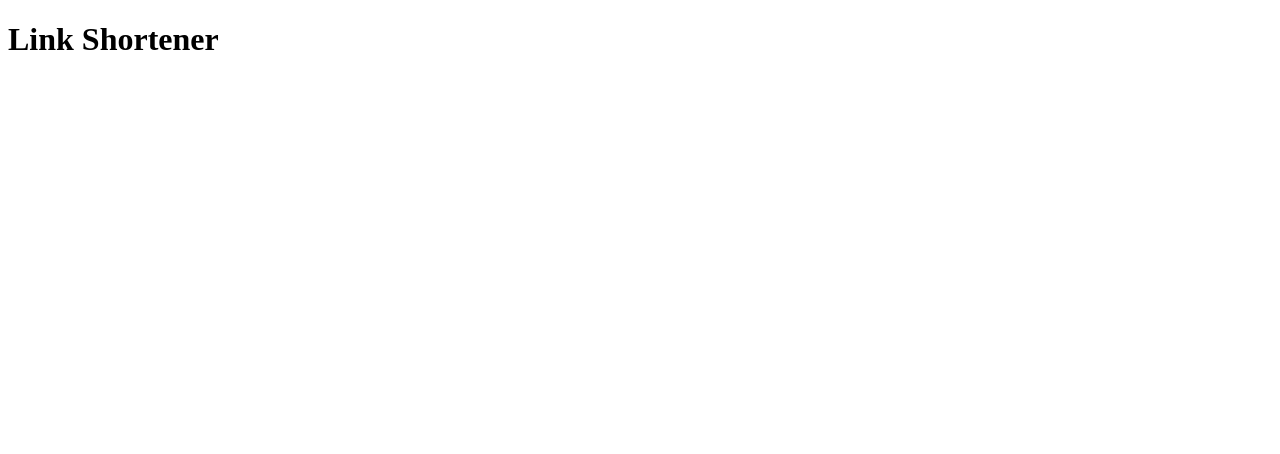
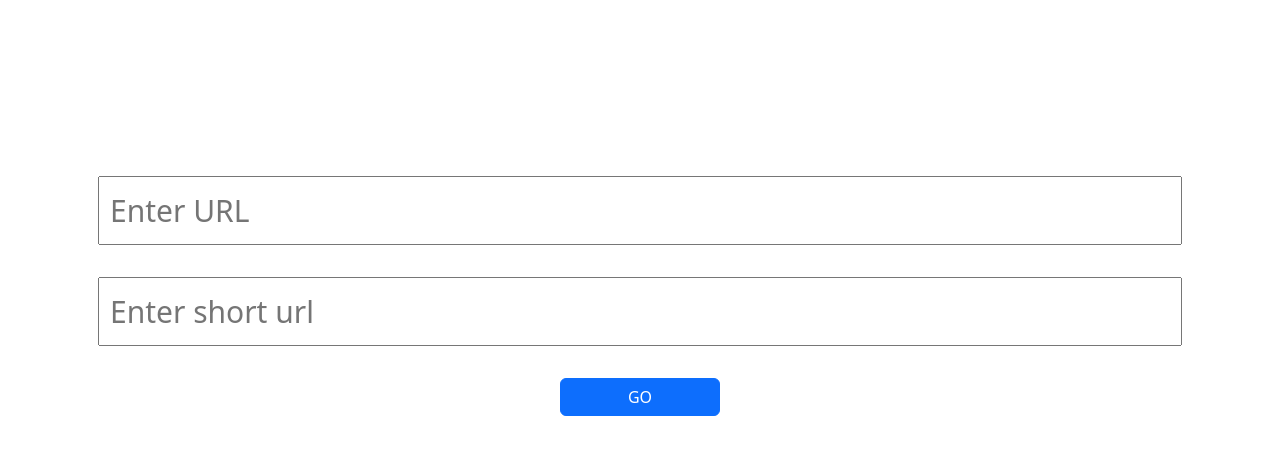
Before and after one commit to humandavey/link-shortener, a React (Vite) app: page / in a window 1280 px wide. Shown: the top 454 px of the page. Built offline with nearby package versions, Linux system fonts and the light colour scheme; no server answers.

Commit message:
ability to create short links

```diff
--- a/package.json
+++ b/package.json
@@ -10,8 +10,10 @@
     "preview": "vite preview"
   },
   "dependencies": {
+    "bootstrap": "^5.3.7",
     "firebase": "^12.1.0",
     "react": "^19.1.1",
+    "react-bootstrap": "^2.10.10",
     "react-dom": "^19.1.1"
   },
   "devDependencies": {
--- a/src/firebase.ts
+++ b/src/firebase.ts
@@ -5,16 +5,17 @@ import {
   getFirestore,
   doc,
   getDoc,
+  setDoc,
 } from "firebase/firestore";
 
 const firebaseConfig = {
-  apiKey: process.env.FB_API_KEY,
-  authDomain: process.env.FB_AUTH_DOMAIN,
-  projectId: process.env.FB_PROJECT_ID,
-  storageBucket: process.env.FB_STORAGE_BUCKET,
-  messagingSenderId: process.env.FB_MESSAGE_SENDER_ID,
-  appId: process.env.FB_APP_ID,
-  measurementId: process.env.FB_MEASUREMENT_ID,
+  apiKey: import.meta.env.VITE_FB_API_KEY,
+  authDomain: import.meta.env.VITE_FB_AUTH_DOMAIN,
+  projectId: import.meta.env.VITE_FB_PROJECT_ID,
+  storageBucket: import.meta.env.VITE_FB_STORAGE_BUCKET,
+  messagingSenderId: import.meta.env.VITE_FB_MESSAGE_SENDER_ID,
+  appId: import.meta.env.VITE_FB_APP_ID,
+  measurementId: import.meta.env.VITE_FB_MEASUREMENT_ID,
 };
 
 const app = initializeApp(firebaseConfig);
@@ -35,3 +36,14 @@ export const getURL = async (short: string): Promise<string> => {
   const docSnap = await getDoc(docRef)
   return docSnap.data()!["url"]
 }
+
+export const createShort = async(url: string, short: string) => {
+  console.log({
+    name: short,
+    url: url,
+  })
+  await setDoc(doc(db, "links", short), {
+    name: short,
+    url: url,
+  })
+}
--- a/src/index.css
+++ b/src/index.css
@@ -0,0 +1,33 @@
+html body {
+  margin: 0;
+  padding: 0;
+}
+
+.container {
+  width: 100px;
+  display: flex;
+  flex-direction: column;
+  margin: 10rem;
+}
+
+.url-field {
+  margin: 1rem;
+  font-size: 30px;
+  padding: 10px;
+}
+
+.short-field {
+  margin: 1rem;
+  font-size: 30px;
+  padding: 10px;
+}
+
+.buttons {
+  display: flex;
+  justify-content: center;
+}
+
+.go-btn {
+  margin: 1rem;
+  width: 10rem;
+}
--- a/src/index.tsx
+++ b/src/index.tsx
@@ -1,5 +1,6 @@
 import { createRoot } from 'react-dom/client'
 import './index.css'
+import 'bootstrap/dist/css/bootstrap.min.css';
 import App from './pages/App.tsx'
 
 createRoot(document.getElementById('root')!).render(
--- a/src/pages/App.tsx
+++ b/src/pages/App.tsx
@@ -1,7 +1,21 @@
+import { useState } from 'react'
+import { Button } from 'react-bootstrap'
+import { createShort } from '../firebase'
+
 export default () => {
+  const [url, setURL] = useState('')
+  const [short, setShort] = useState('')
+
   return (
     <>
-      <h1>Link Shortener</h1>
+      <div className='container'>
+        <input type='text' placeholder='Enter URL' className='url-field' onChange={(e) => setURL(e.target.value)}/>
+        <input type='text' placeholder='Enter short url' className='short-field' onChange={(e) => setShort(e.target.value)}/>
+
+        <div className='buttons'>
+          <Button className='go-btn' onClick={() => createShort(url, short)}>GO</Button>
+        </div>
+      </div>
     </>
   )
 }
```
Also changed, not shown: 1 other file (tests, documents, lock files or other folders).
